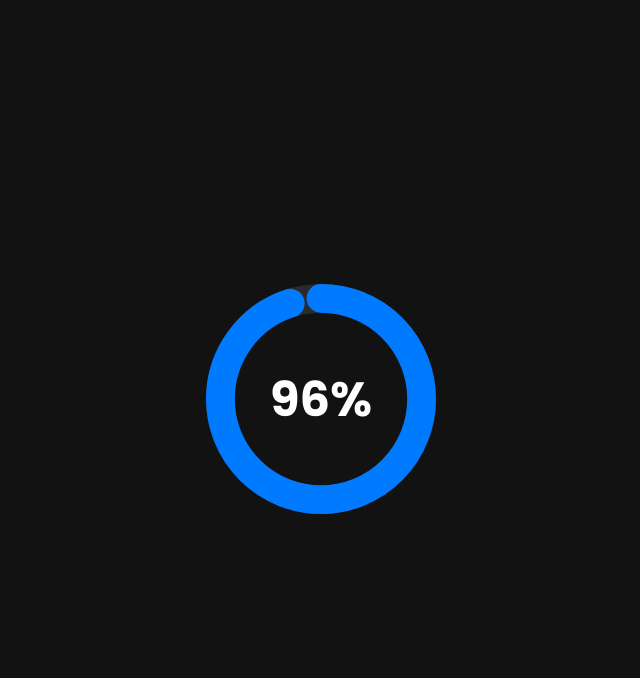
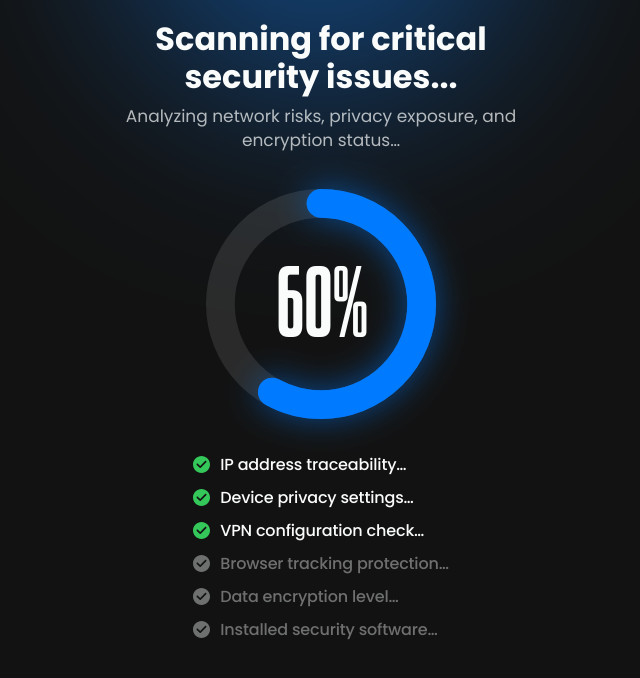
Before and after one commit to eugenekhristo/security-issues-vpn, a React (Vite) app: page /step-2 in a window 1280 px wide. Shown: the top 678 px of the page, without its empty margins (319-959 px from the left). Built offline with nearby package versions, Linux system fonts and the light colour scheme.

Commit message:
Complete Step-2

```diff
--- a/src/pages/Step1.jsx
+++ b/src/pages/Step1.jsx
@@ -1,4 +1,5 @@
 import { useNavigate } from 'react-router';
+import BgBlur from '../ui/BgBlur';
 
 function Step1() {
   const navigate = useNavigate();
@@ -9,7 +10,7 @@ function Step1() {
 
   return (
     <div className="container step-1">
-      <div className="bg-blur" />
+      <BgBlur backgroundColor={'#FF3B30'} />
 
       <header>
         <div className="top">
@@ -17,7 +18,9 @@ function Step1() {
           <span>Detected by AI Safe Internet Association</span>
         </div>
         <h1>
-          Your connection <br /> is not secure!
+          Your connection
+          <br />
+          is not secure!
         </h1>
       </header>
 
--- a/src/pages/Step2.jsx
+++ b/src/pages/Step2.jsx
@@ -1,9 +1,72 @@
+import { useEffect, useRef, useState } from 'react';
+import { useNavigate } from 'react-router';
+
 import ProgressCircle from '../ui/ProgressCircle';
+import BgBlur from '../ui/BgBlur';
+
+const steps = [
+  'IP address traceability…',
+  'Device privacy settings…',
+  'VPN configuration check…',
+  'Browser tracking protection…',
+  'Data encryption level…',
+  'Installed security software…',
+];
 
 function Step2() {
+  const [progress, setProgress] = useState(0);
+  const [started, setStarted] = useState(false);
+  const navigate = useNavigate();
+  const didRedirect = useRef(false);
+
+  // 1) delay before we start the animation
+  useEffect(() => {
+    const timer = setTimeout(() => {
+      setStarted(true);
+    }, 1000);
+    return () => clearTimeout(timer);
+  }, []);
+
+  // 2) once we hit 100%, wait 1s then navigate
+  useEffect(() => {
+    if (progress === 100 && !didRedirect.current) {
+      didRedirect.current = true;
+      setTimeout(() => {
+        navigate('/step-3');
+      }, 2000);
+    }
+  }, [progress, navigate]);
+
   return (
     <div className="container step-2">
-      <ProgressCircle />
+      <BgBlur backgroundColor={'#007AFF'} />
+
+      <header>
+        <h1>
+          Scanning for critical
+          <br />
+          security issues...
+        </h1>
+
+        <h3>
+          Analyzing network risks, privacy exposure, and encryption status…
+        </h3>
+      </header>
+
+      <ProgressCircle onProgress={setProgress} start={started} />
+
+      <ul className="steps">
+        {steps.map((label, i) => {
+          const threshold = ((i + 1) / steps.length) * 100;
+          const active = progress >= threshold;
+          return (
+            <li key={i} className={`step ${active ? 'active' : ''}`}>
+              <span className="image" />
+              <span className="label">{label}</span>
+            </li>
+          );
+        })}
+      </ul>
     </div>
   );
 }
--- a/src/styles/index.scss
+++ b/src/styles/index.scss
@@ -1,8 +1,10 @@
-// @font-face {
-//   font-family: Hatton;
-//   src: url('../fonts/Hatton-Medium.ttf');
-//   font-weight: 500;
-// }
+@font-face {
+  font-family: 'Bitcrusher Variable';
+  src: url('/fonts/bitcrusher.otf');
+  font-weight: 100 900;
+  font-stretch: 50% 100%;
+  font-display: swap;
+}
 
 *,
 ::before,
@@ -54,16 +56,12 @@ ul {
   min-height: 100dvh;
 }
 
-/* ************************** STEP 1 ******************************* */
-
-.step-1 {
 .bg-blur {
   position: absolute;
   width: 40.6rem;
   height: 40.6rem;
   border-radius: 40.6rem;
   opacity: 0.4;
-    background: #ff3b30;
   mix-blend-mode: plus-lighter;
   filter: blur(100px);
   top: -30.3rem;
@@ -72,6 +70,9 @@ ul {
   z-index: -1;
 }
 
+/* ************************** STEP 1 ******************************* */
+
+.step-1 {
   header {
     margin-top: 2.3rem;
     margin-bottom: 1.5rem;
@@ -212,7 +213,80 @@ ul {
 
 .step-2 {
   display: flex;
-  justify-content: center;
   align-items: center;
   overflow: visible;
+  flex-direction: column;
+  gap: 3.7rem;
+
+  header {
+    display: flex;
+    flex-direction: column;
+    align-items: center;
+    gap: 8px;
+    margin-top: 2rem;
+
+    h1 {
+      color: #fafcfc;
+      text-align: center;
+      font-family: Poppins;
+      font-size: 3.2rem;
+      font-style: normal;
+      font-weight: 700;
+      line-height: 120%; /* 3.84rem */
     }
+
+    h3 {
+      color: rgba(250, 252, 252, 0.7);
+      text-align: center;
+      font-family: Poppins;
+      font-size: 1.7rem;
+      font-style: normal;
+      font-weight: 400;
+      line-height: 140%; /* 2.38rem */
+    }
+  }
+
+  .steps {
+    list-style: none;
+    display: flex;
+    flex-direction: column;
+    gap: 1.6rem;
+
+    .step {
+      display: flex;
+      align-items: center;
+      gap: 1rem;
+
+      transition: color 0.3s;
+
+      .image {
+        width: 1.7rem;
+        height: 1.7rem;
+        background-repeat: no-repeat;
+        background-position: center;
+        background-image: url('/img/step-2/unchecked-icon.svg');
+      }
+
+      .label {
+        color: rgba(250, 252, 252, 0.4);
+        font-family: Poppins;
+        font-size: 1.6rem;
+        font-style: normal;
+        font-weight: 500;
+        line-height: 100%; /* 1.6rem */
+        letter-spacing: -0.016rem;
+        padding-top: 1px;
+      }
+
+      &.active {
+        .image {
+          background-image: url('/img/step-2/checked-icon.svg');
+        }
+
+        .label {
+          color: rgba(250, 252, 252, 1);
+        }
+      }
+    }
+  }
+}
--- /dev/null
+++ b/src/ui/BgBlur.jsx
@@ -0,0 +1,5 @@
+function BgBlur({ backgroundColor }) {
+  return <div className="bg-blur" style={{ backgroundColor }} />;
+}
+
+export default BgBlur;
--- a/src/ui/ProgressCircle.jsx
+++ b/src/ui/ProgressCircle.jsx
@@ -1,40 +1,51 @@
 import { useCallback, useEffect, useRef, useState } from 'react';
 import styles from './ProgressCircle.module.scss';
 
-const ProgressCircle = () => {
+function ProgressCircle({
+  size = 230,
+  strokeWidth = 28.75,
+  duration = 12000,
+  start = true,
+  onProgress,
+  onComplete,
+}) {
   const [progress, setProgress] = useState(0);
-  const [completed, setCompleted] = useState(false);
-  const requestRef = useRef();
+  const [done, setDone] = useState(false);
+  const reqRef = useRef();
   const startRef = useRef();
 
-  const duration = 12000;
-  const strokeWidth = 28.75;
-  const size = 230;
   const center = size / 2;
   const radius = center - strokeWidth / 2;
   const circumference = 2 * Math.PI * radius;
+  const easeOutCubic = (t) => 1 - Math.pow(1 - t, 2);
 
-  const easeOutCubic = (t) => 1 - Math.pow(1 - t, 3);
-
-  const animate = useCallback((ts) => {
+  const animate = useCallback(
+    (ts) => {
       if (!startRef.current) startRef.current = ts;
       const elapsed = ts - startRef.current;
       const t = Math.min(elapsed / duration, 1);
       const v = easeOutCubic(t);
-    setProgress(Math.floor(v * 100));
+      const pct = Math.floor(v * 100);
+      setProgress(pct);
+      onProgress?.(pct);
       if (elapsed < duration) {
-      requestRef.current = requestAnimationFrame(animate);
+        reqRef.current = requestAnimationFrame(animate);
       } else {
-      setCompleted(true);
+        setDone(true);
+        onComplete?.();
       }
-  }, []);
+    },
+    [duration, onComplete, onProgress]
+  );
 
   useEffect(() => {
-    requestRef.current = requestAnimationFrame(animate);
-    return () => cancelAnimationFrame(requestRef.current);
-  }, [animate]);
+    if (!start) return;
 
-  const offset = circumference * (1 - progress / 100);
+    reqRef.current = requestAnimationFrame(animate);
+    return () => cancelAnimationFrame(reqRef.current);
+  }, [duration, onProgress, onComplete, start, animate]);
+
+  const dashOffset = circumference * (1 - progress / 100);
 
   return (
     <div className={styles.container}>
@@ -54,7 +65,11 @@ const ProgressCircle = () => {
             width="200%"
             height="200%"
           >
-            <feGaussianBlur stdDeviation="16" result="blurred" />
+            <feGaussianBlur
+              in="SourceGraphic"
+              stdDeviation="16"
+              result="blurred"
+            />
             <feMerge>
               <feMergeNode in="blurred" />
               <feMergeNode in="SourceGraphic" />
@@ -62,7 +77,7 @@ const ProgressCircle = () => {
           </filter>
         </defs>
 
-        {/* background */}
+        {/* background rim */}
         <circle
           className={styles.bg}
           cx={center}
@@ -72,7 +87,7 @@ const ProgressCircle = () => {
           fill="none"
         />
 
-        {/* main progress */}
+        {/* progress arc */}
         <circle
           className={styles.progress}
           cx={center}
@@ -81,19 +96,21 @@ const ProgressCircle = () => {
           strokeWidth={strokeWidth}
           fill="none"
           strokeDasharray={circumference}
-          strokeDashoffset={offset}
+          strokeDashoffset={dashOffset}
+          strokeLinecap="round"
         />
 
-        {/* glow – now using SVG filter */}
+        {/* glow arc */}
         <circle
-          className={`${styles.glow} ${completed ? styles.stopped : ''}`}
+          className={`${styles.glow} ${done ? styles.stopped : ''}`}
           cx={center}
           cy={center}
           r={radius}
           strokeWidth={strokeWidth}
           fill="none"
           strokeDasharray={circumference}
-          strokeDashoffset={offset}
+          strokeDashoffset={dashOffset}
+          strokeLinecap="round"
           filter="url(#glowBlur)"
         />
       </svg>
@@ -101,6 +118,6 @@ const ProgressCircle = () => {
       <div className={styles.text}>{progress}%</div>
     </div>
   );
-};
+}
 
 export default ProgressCircle;
--- a/src/ui/ProgressCircle.module.scss
+++ b/src/ui/ProgressCircle.module.scss
@@ -2,6 +2,9 @@
   position: relative;
   width: 230px;
   max-width: 100%;
+  display: flex;
+  justify-content: center;
+  align-items: center;
 }
 
 .svg {
@@ -14,14 +17,14 @@
 
 .progress {
   stroke: #007aff;
-  transition: stroke-dashoffset 0.4s linear;
+  transition: stroke-dashoffset 0.25s linear;
   stroke-linecap: round;
 }
 
 .glow {
   stroke: #007aff;
   animation: pulse 1s ease-in-out infinite;
-  transition: stroke-dashoffset 0.4s linear;
+  transition: stroke-dashoffset 0.25s linear;
   stroke-linecap: round;
 }
 
@@ -32,13 +35,20 @@
 
 .text {
   position: absolute;
-  top: 50%;
-  left: 50%;
-  transform: translate(-50%, -50%);
-  font-size: 48px;
-  font-weight: bold;
-  color: white;
+  // top: 52%;
+  // left: 51%;
+  transform: translate(2px, 5px);
+  color: #fafcfc;
+  text-align: center;
+  font-family: 'Bitcrusher Variable';
+  font-size: 9rem;
+  font-style: normal;
+  font-weight: 700;
+  line-height: 100%; /* 9rem */
+  letter-spacing: 0.09rem;
+  text-transform: uppercase;
   user-select: none;
+  font-stretch: 83%;
 }
 
 @keyframes pulse {
```
Also changed, not shown: public/fonts/bitcrusher.otf (added), public/img/step-2/unchecked-icon.svg. Lines whose indentation alone changed are shown as unchanged.
